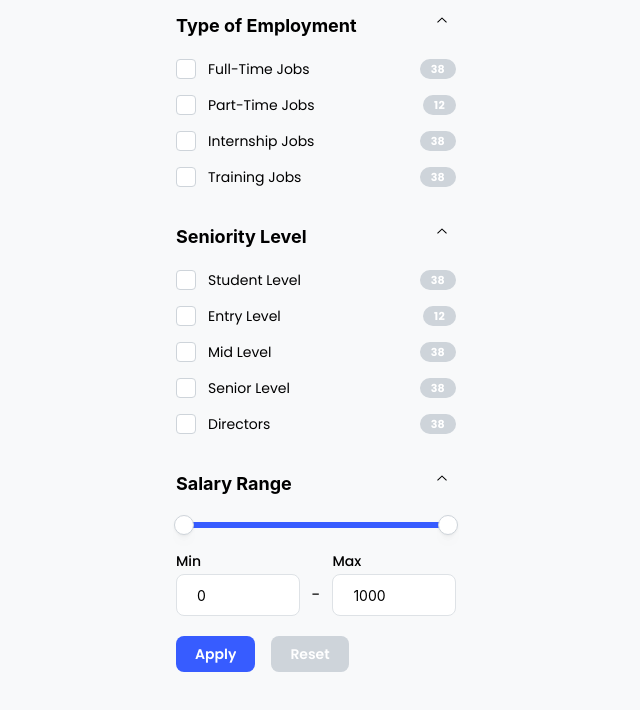
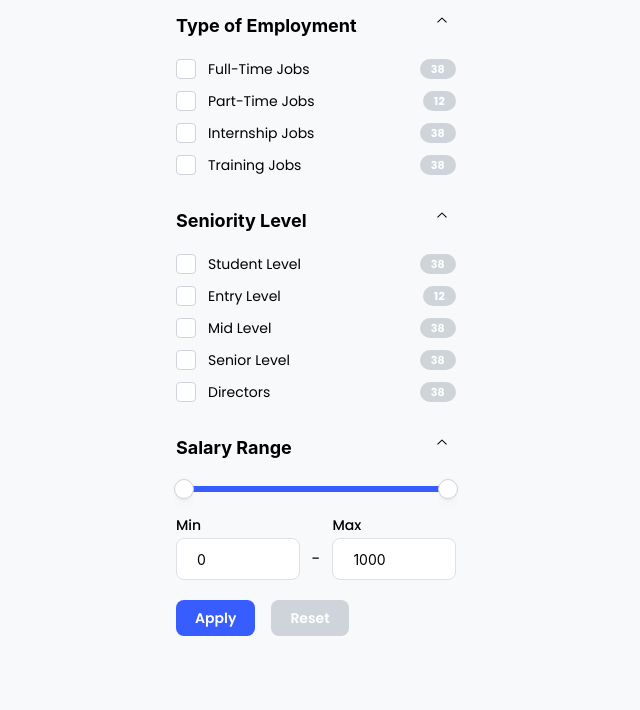
Before and after one commit to createdbymahmood/pixelsmithy, a Next.js app: page / in a window 1280 px wide. Shown: the top 710 px of the page, without its empty margins (0-640 px from the left). Built offline with nearby package versions, Linux system fonts and the light colour scheme.

Commit message:
fix: decrease selectable accordion panel padding

```diff
--- a/src/components/JobLocation/JobFilters/components/SelectableAccordionPanel/SelectableAccordionPanel.module.scss
+++ b/src/components/JobLocation/JobFilters/components/SelectableAccordionPanel/SelectableAccordionPanel.module.scss
@@ -1,5 +1,5 @@
 .panel {
-  padding-bottom: var(--mantine-spacing-md);
+  padding-bottom: var(--mantine-spacing-sm);
 }
 
 .item {
```
